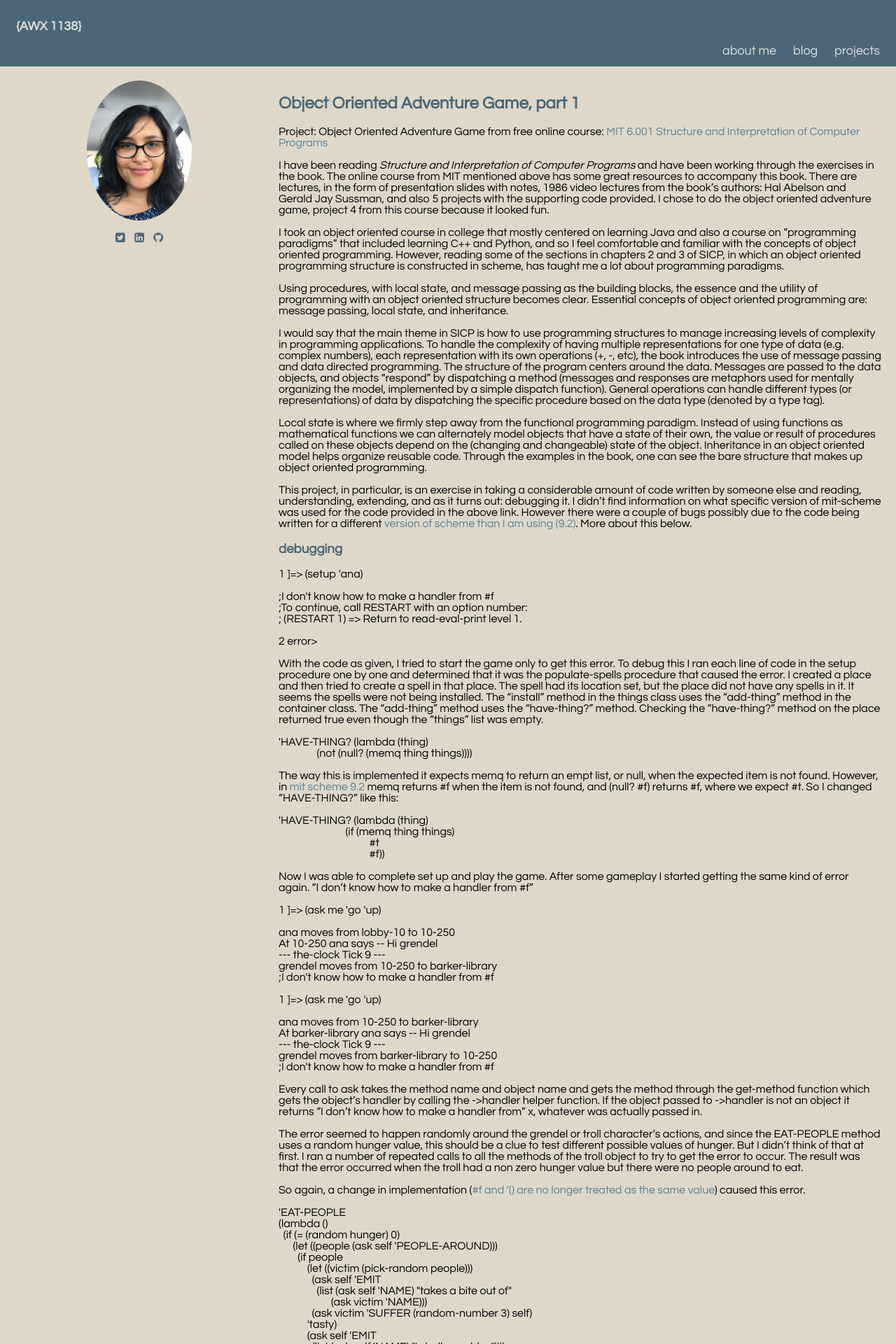
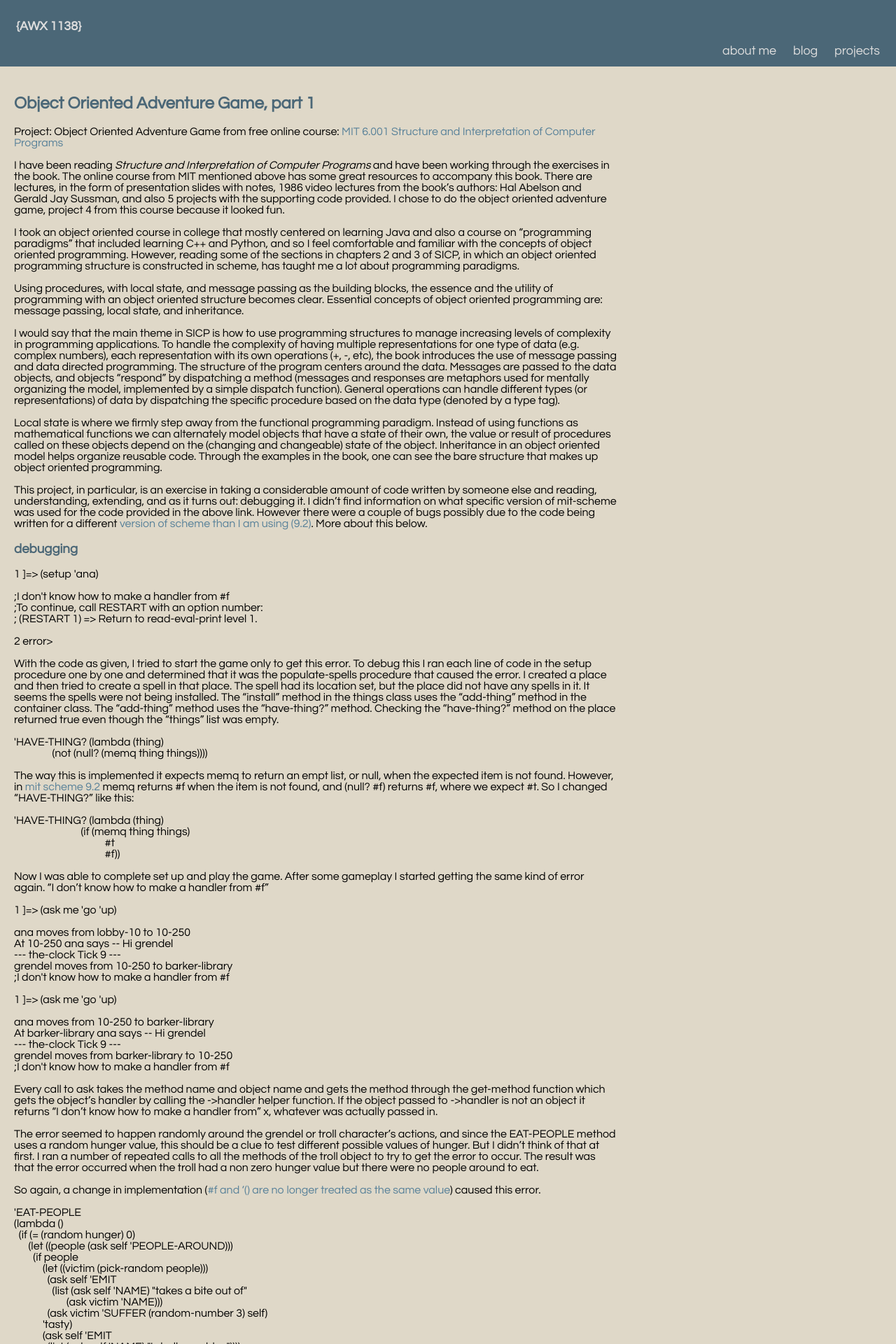
Before and after one commit to anawagner/anawagner.github.io, a Jekyll site: the page built from _posts/2018-07-07-object-oriented-adventure-game.md, in a window 1280 px wide. Shown: the top 1920 px of the page at 70% size. Built offline with Jekyll 4.4.1, drawn with Linux system fonts in a browser that asks for light colours.

Commit message:
changes post layout

```diff
--- a/_layouts/posts.html
+++ b/_layouts/posts.html
@@ -1,8 +1,22 @@
----
-layout: default
----
-{{ content }}
+<!DOCTYPE html>
+<html lang="en">
+  {% include head.html %}
+<body>
+  {% include header.html %}
 
-{% include category.html %}
+<div class="container">
 
-<h3><a href="/blog">Back to Blog Index</a></h3>
+  <div class="content">
+    <h2>{{ page.title }}</h2>
+    {{ content }}
+
+    {% include category.html %}
+
+    <h3><a href="/blog">Back to Blog Index</a></h3>
+  </div>
+
+</div>
+  {% include footer.html %}
+  {% include analytics.html %}
+</body>
+</html>
--- a/_posts/2018-07-07-object-oriented-adventure-game.md
+++ b/_posts/2018-07-07-object-oriented-adventure-game.md
@@ -174,11 +174,11 @@ So the "(if people..." statement should be changed to "(if (not (null? people))
 
 Here is a class diagram of the classes in the given code:
 
-![class diagram](assets/images/OOAdventure_objects.png)
+![class diagram](/assets/images/OOAdventure_objects.png)
 
 Here is a diagram of the rooms and exits:
 
-![rooms](assets/images/OOAdventure_rooms.png)
+![rooms](/assets/images/OOAdventure_rooms.png)
 
 During setup the following characters are created in a randomly chosen
 room:
```
